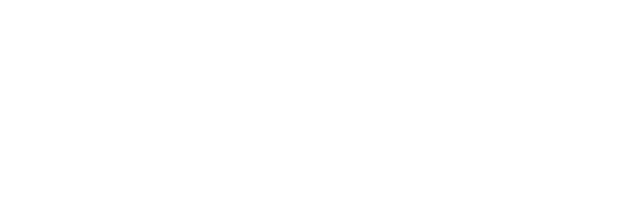
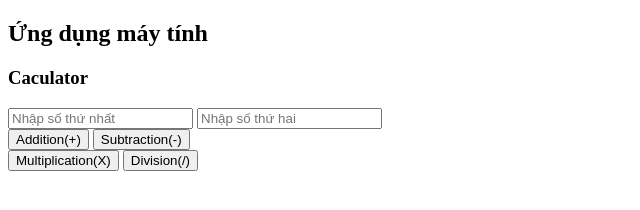
Before and after one commit to Hoangkhang1811-K/Lesson7, a plain HTML site: page index.html in a window 1280 px wide. Shown: the whole page, without its empty margins (0-640 px from the left). Drawn offline with Linux system fonts and the light colour scheme.

Commit message:
Caculator

```diff
--- /dev/null
+++ b/caculator.js
@@ -0,0 +1,33 @@
+function calculate(operator) {
+    let a = parseFloat(document.getElementById("num1").value);
+    let b = parseFloat(document.getElementById("num2").value);
+    let result;
+
+    if (isNaN(a) || isNaN(b)) {
+        document.getElementById("result").innerText = "Vui lòng nhập đủ hai số!";
+        return;
+    }
+
+    switch (operator) {
+        case '+':
+            result = a + b;
+            break;
+        case '-':
+            result = a - b;
+            break;
+        case '*':
+            result = a * b;
+            break;
+        case '/':
+            if (b === 0) {
+                document.getElementById("result").innerText = "Không thể chia cho 0!";
+                return;
+            }
+            result = a / b;
+            break;
+        default:
+            result = "Phép tính không hợp lệ";
+    }
+
+    document.getElementById("result").innerText = "Kết quả: " + result;
+}
--- a/index.html
+++ b/index.html
@@ -5,8 +5,24 @@
     <title>Lesson7-varible-data-types-operators</title>
     <script src="Averages.js"></script>
     <script src="CconverF.js"></script>
+    <script src="caculator.js"></script>
 </head>
 <body>
+<h2> Ứng dụng máy tính</h2>
+
+
+<div class="calculator">
+    <h3>Caculator</h3>
+    <input type="number" id="num1" placeholder="Nhập số thứ nhất">
+    <input type="number" id="num2" placeholder="Nhập số thứ hai"><br>
+
+    <button onclick="calculate('+')">Addition(+)</button>
+    <button onclick="calculate('-')">Subtraction(-)</button><br>
+    <button onclick="calculate('*')">Multiplication(X)</button>
+    <button onclick="calculate('/')">Division(/)</button>
+
+    <div id="result"></div>
+</div>
 
 </body>
 </html>
```
